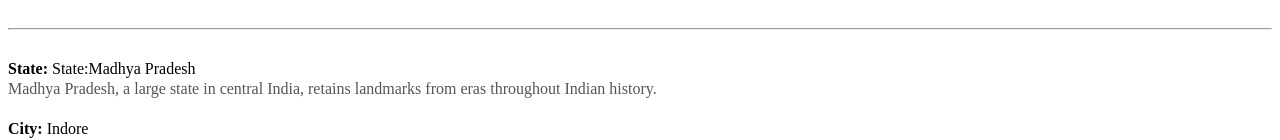
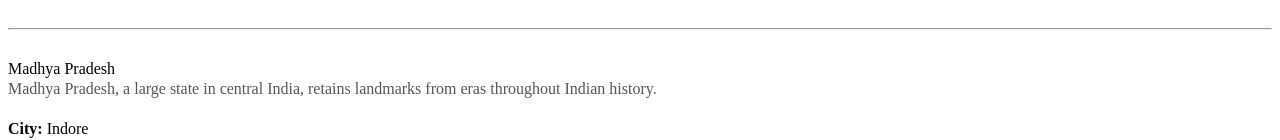
Before and after one commit to acciojob/dropdown-react-prmd04, a React app: page / in a window 1280 px wide. Shown: the part 165-305 px from the top of the page. Built offline with nearby package versions, Linux system fonts and the light colour scheme.

Commit message:
testing 3

```diff
--- a/src/components/App.js
+++ b/src/components/App.js
@@ -198,7 +198,7 @@ function App() {
       <hr />
 
       {/* State Details */}
-      <div id="state-title"><strong>State:</strong> State:{selectedState.name}</div>
+      <div id="state-title">{selectedState.name}</div>
       <div id="state-description">{selectedState.description}</div>
 
       {/* City Details */}
```
